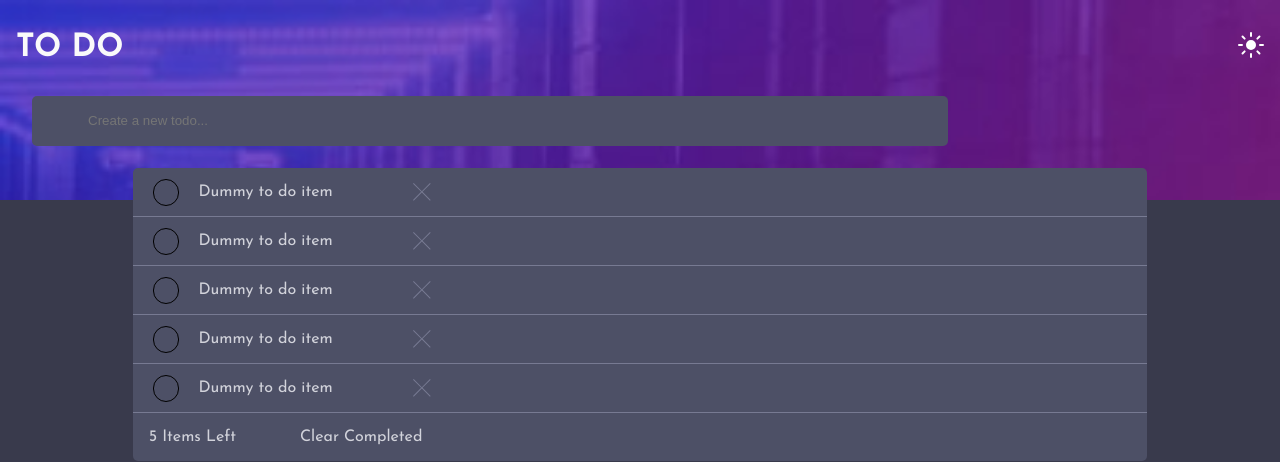
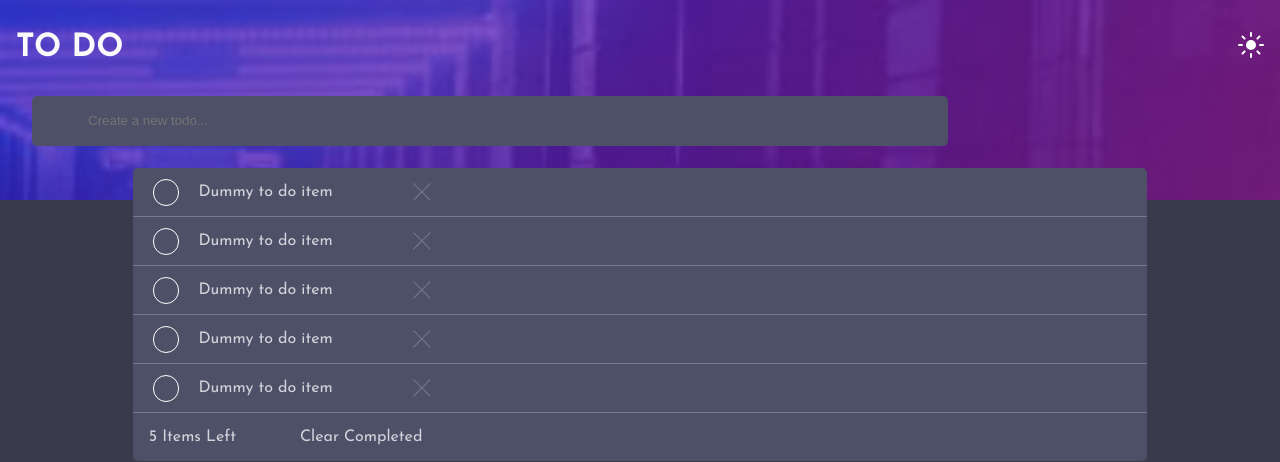
Before and after one commit to zach7815/ToDoList, a React (Create React App) app in the folder task-app/: page / in a window 1280 px wide. Shown: the top 462 px of the page. Built offline with nearby package versions, Linux system fonts and the light colour scheme.

Commit message:
added strikethrough for checkbox items.

```diff
--- a/task-app/package.json
+++ b/task-app/package.json
@@ -7,6 +7,7 @@
     "@testing-library/react": "^13.4.0",
     "@testing-library/user-event": "^13.5.0",
     "react": "^18.2.0",
+    "react-beautiful-dnd": "^13.1.1",
     "react-dom": "^18.2.0",
     "react-scripts": "^5.0.1",
     "sass": "^1.55.0",
--- a/task-app/src/App.scss
+++ b/task-app/src/App.scss
@@ -139,7 +139,11 @@ background-size: cover;
     gap: 1rem;
     border-bottom: solid 1px $nightGrayBlue;
 
-
+.checkbox{
+  display: flex;
+  justify-content: space-around;
+  gap: 1rem;
+}
 
     .checkbox-round{
       width: 2em;
@@ -154,6 +158,9 @@ background-size: cover;
       top:0.5rem;
     }
 
+    input[type="checkbox"]:hover{
+      border-color:#c058f3;
+    }
     input[type="checkbox"]:checked {
       background: $checkBg;
       color: white;
@@ -165,8 +172,7 @@ background-size: cover;
       -moz-appearance: none;
       appearance: none;
       outline: 0;
-      border: 1px solid;
-      background: linear-gradient(45deg, purple, orange) 1;
+      border: 1px solid white;
 
     }
 
@@ -189,6 +195,10 @@ background-size: cover;
       display: block;
     }
 
+    // sets strikethrough for item
+    input[type=checkbox]:checked+p{
+      text-decoration: line-through;
+    }
 
 
     &.item:first-child{
@@ -249,8 +259,12 @@ width: 49.9%;
 max-width: 567.583px;
 border-radius: 0 0 5px 5px;
 display:none;
-span:hover{
+.filterBtn:hover{
  color:$primary;
+ cursor: pointer;
+}
+.clearBtn{
+  cursor: pointer;
 }
 }
 
@@ -303,7 +317,7 @@ span:hover{
   }
 
   .cross{
-    left:20rem;
+    left:19rem;
     display:none;
   }
 }
--- a/task-app/src/components/DesktopFilters.jsx
+++ b/task-app/src/components/DesktopFilters.jsx
@@ -4,10 +4,10 @@ const DesktopFilters=()=>{
     return(
         <div className="deskToggle">
         <span> 5 items left</span>
-        <span>All</span>
-        <span>Active</span>
-        <span>Completed</span>
-        <span>Clear Completed</span>
+        <span className="filterBtn">All</span>
+        <span className="filterBtn">Active</span>
+        <span className="filterBtn">Completed</span>
+        <span className="clearBtn">Clear Completed</span>
         </div>
     )
 }
--- a/task-app/src/components/ListContainer.jsx
+++ b/task-app/src/components/ListContainer.jsx
@@ -3,9 +3,11 @@ import ListItem from "./ListItem";
 import ItemCount from './ItemCount';
 import DesktopFilters from "./DesktopFilters";
 
+
 const ListContainer = ()=>{
     return(
         <div className="listContent">
+
         <ListItem/>
         <ListItem/>
         <ListItem/>
--- a/task-app/src/components/listItem.jsx
+++ b/task-app/src/components/listItem.jsx
@@ -6,8 +6,8 @@ const ListItem = () =>{
         <div className="item">
         <label className="checkbox">
         <input className="checkbox-round" type="checkbox"/>
+        <p className="itemContent">Dummy to do item</p>
         </label>
-        <p>Dummy to do item</p>
         <svg className="cross"
         xmlns="http://www.w3.org/2000/svg" width="18" height="18"><path  fillRule="evenodd" d="M16.97 0l.708.707L9.546 8.84l8.132 8.132-.707.707-8.132-8.132-8.132 8.132L0 16.97l8.132-8.132L0 .707.707 0 8.84 8.132 16.971 0z"/></svg>
         </div>
```
Also changed, not shown: 1 other file (tests, documents, lock files or other folders).
